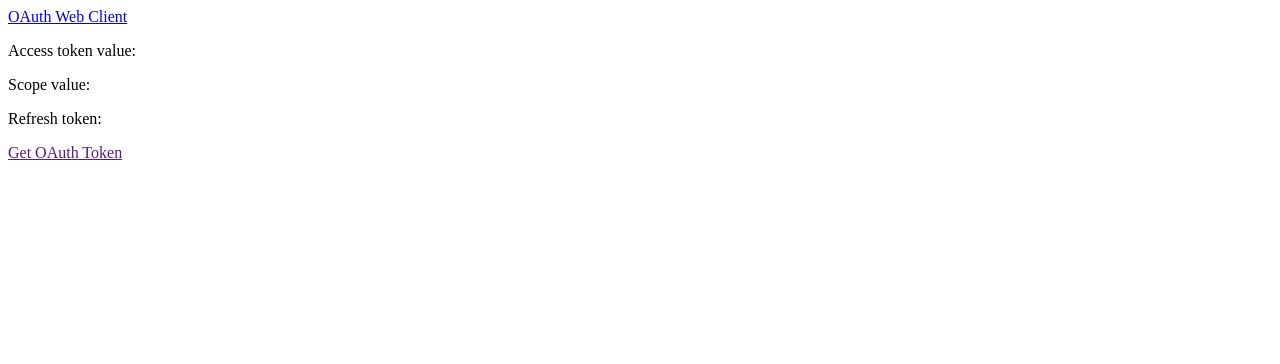
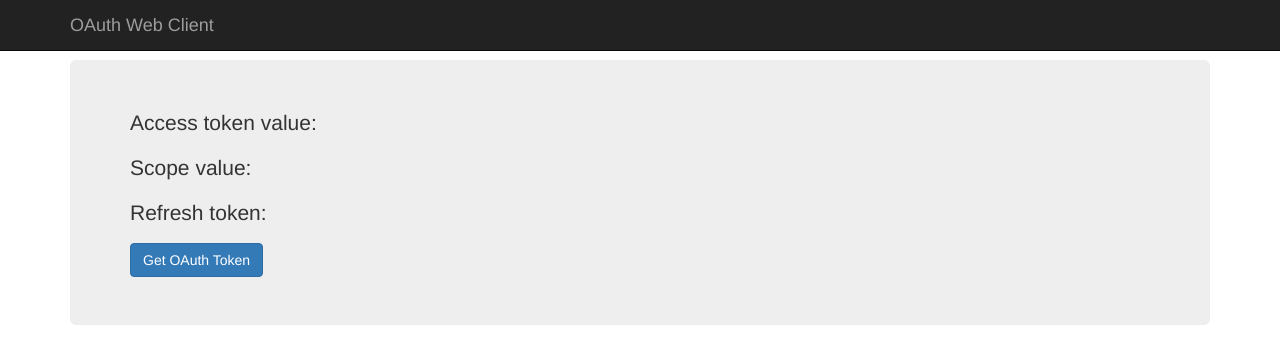
Before and after one commit to neefrankie/oauth-web-client, a website: page views/index.html in a window 1280 px wide. Drawn offline with nearby package versions, Linux system fonts and the light colour scheme; files that its build step writes are made by us from their sources.

Commit message:
style with bootstrap

```diff
--- a/app.js
+++ b/app.js
@@ -1,5 +1,6 @@
 const debug = require('debug')('oauth:index');
 const path = require('path');
+const static = require('koa-static');
 const Koa = require('koa');
 const Router = require('koa-router');
 const logger = require('koa-logger');
@@ -16,6 +17,7 @@ const app = new Koa();
 const router = new Router();
 
 app.use(logger());
+app.use(static(path.resolve(process.cwd(), 'node_modules')));
 
 router.use('/', home);
 router.use('/callback', callback);
--- a/package.json
+++ b/package.json
@@ -17,11 +17,13 @@
   },
   "homepage": "https://github.com/neefrankie/oauth-web-client#readme",
   "dependencies": {
+    "bootstrap": "^3.3.7",
     "chance": "^1.0.13",
     "debug": "^3.1.0",
     "koa": "^2.4.1",
     "koa-logger": "^3.1.0",
     "koa-router": "^7.3.0",
+    "koa-static": "^4.0.2",
     "node-fetch": "^1.7.3",
     "nunjucks": "^3.0.1"
   }
--- a/views/index.html
+++ b/views/index.html
@@ -2,9 +2,9 @@
 
 {% block content %}
 <div class="jumbotron">
-    <p>Access token value: <span >{{accessToken}}</span></p>
-    <p>Scope value: <span>{{ scope }}</span></p>
-    <p>Refresh token: <span>{{ refreshToken }}</span></p>
-    <a href="{{endpoint}}">Get OAuth Token</a>
+    <p>Access token value: <span class="label label-danger">{{accessToken}}</span></p>
+    <p>Scope value: <span class="label label-danger">{{ scope }}</span></p>
+    <p>Refresh token: <span class="label label-danger">{{ refreshToken }}</span></p>
+    <a class="btn btn-primary" href="{{endpoint}}">Get OAuth Token</a>
 </div>
 {% endblock %}
--- a/views/layout.html
+++ b/views/layout.html
@@ -5,7 +5,12 @@
   <meta name="viewport" content="width=device-width, initial-scale=1.0">
   <meta http-equiv="X-UA-Compatible" content="ie=edge">
   <title>OAuth Web Client</title>
-
+  <link rel="stylesheet" href="/bootstrap/dist/css/bootstrap.css">
+  <style media="screen">
+    body {
+      padding-top: 60px;
+    }
+  </style>
 </head>
 <body>
   <nav class="navbar navbar-inverse navbar-fixed-top">
```
Also changed, not shown: server/config.js (+3 -9 lines), 1 other file.
